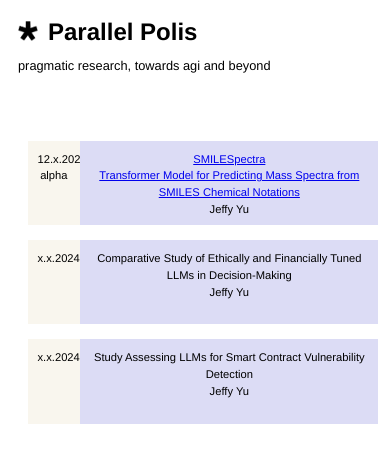
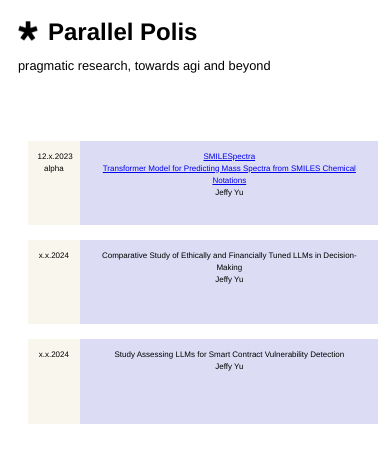
Before and after one commit to yu-jeffy/parallelpolis, a Next.js app: page / in a window 390 px wide. Shown: the top 462 px of the page. Built offline with nearby package versions, Linux system fonts and the light colour scheme.

Commit message:
mobile font resize

```diff
--- a/styles/index.module.css
+++ b/styles/index.module.css
@@ -59,7 +59,7 @@
 @media (max-width: 768px) {
   .itemContainer {
     width: 90%; /* Adjusted width */
-    font-size: 0.7rem; /* Adjusted font size */
+    font-size: 0.5rem; /* Adjusted font size */
     grid-template-rows: repeat(5, 10vh); /* Adjusted row height */
   }
 }
```
